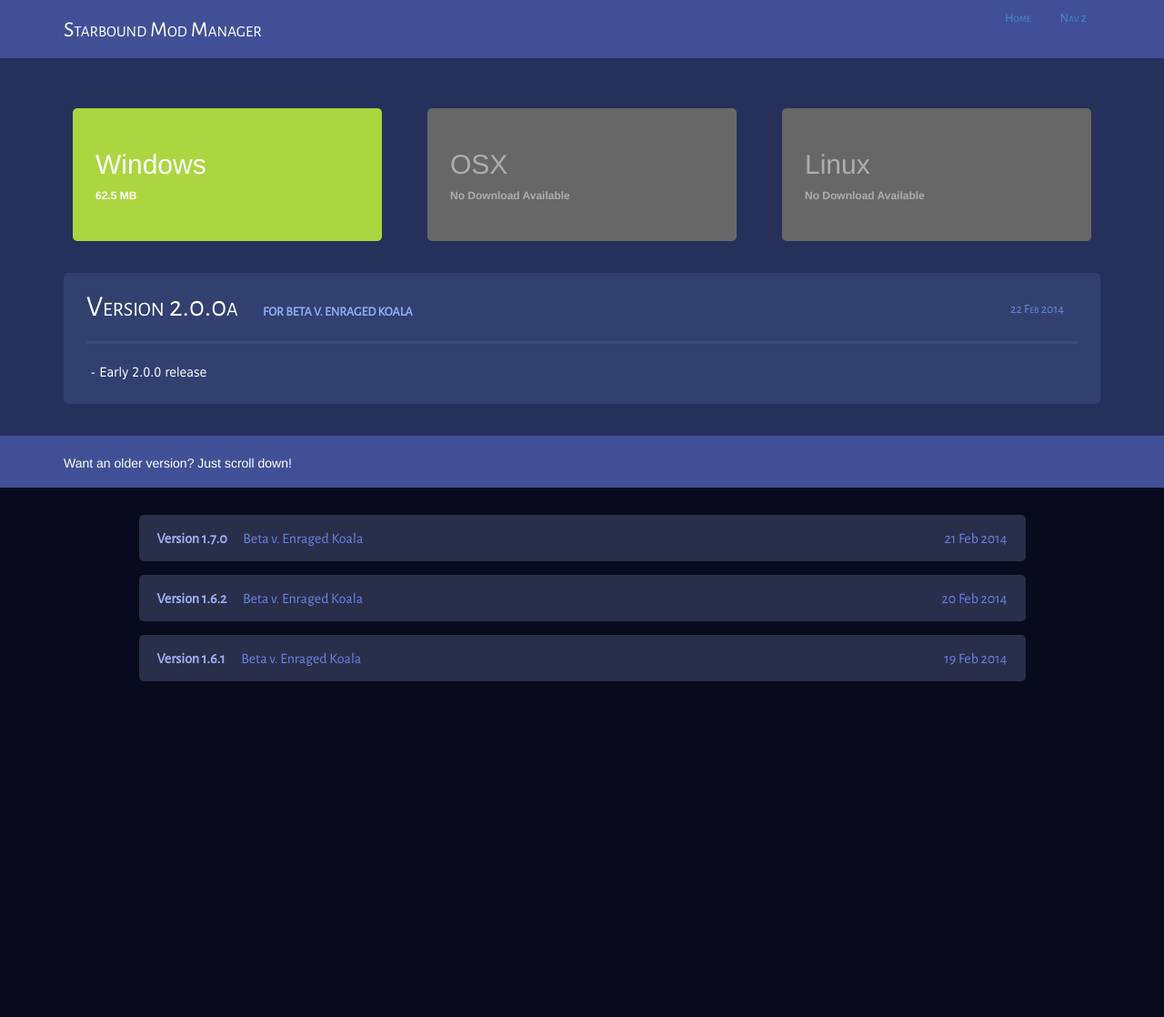
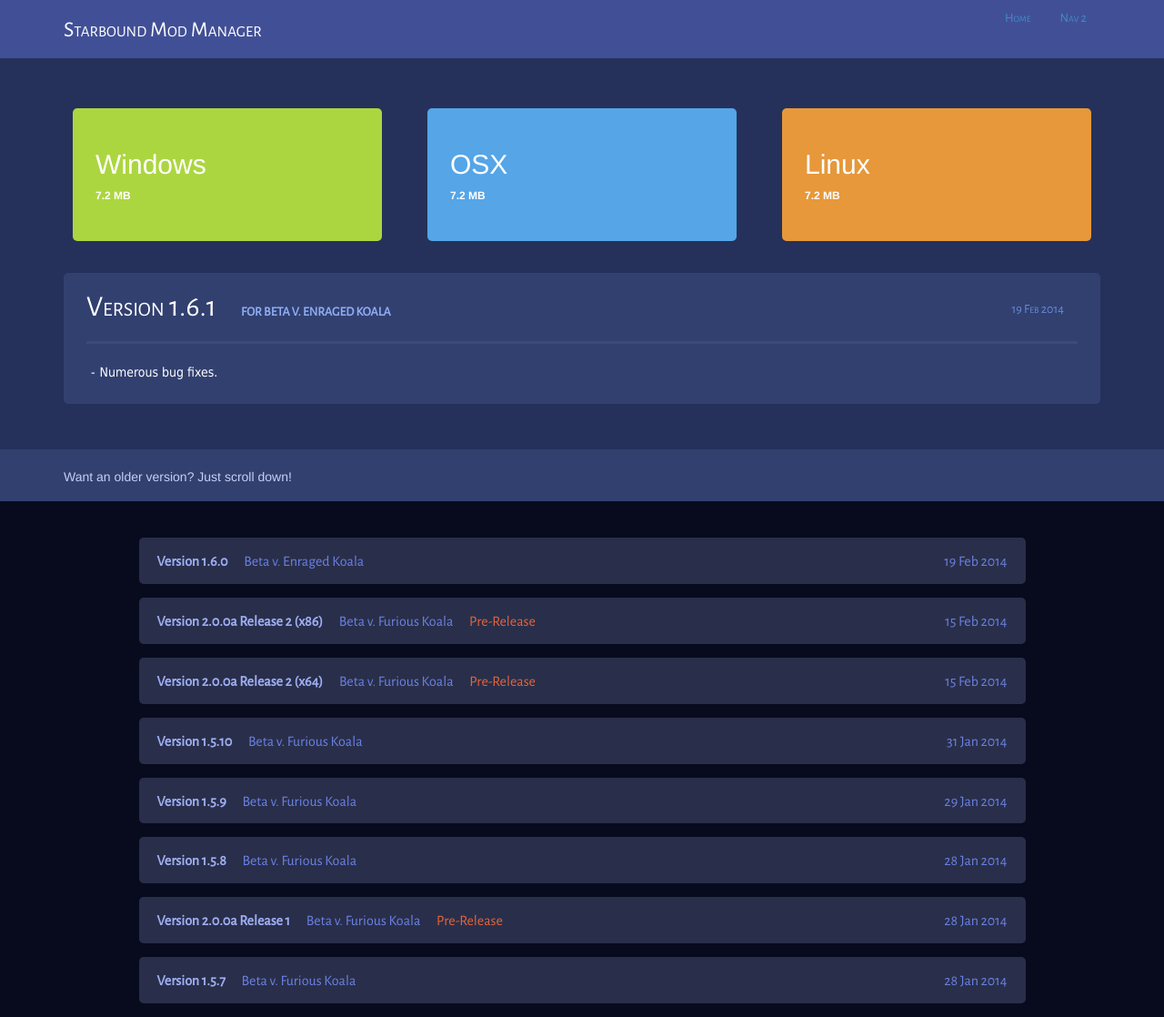
Before and after one commit to LunaTheArcticFox/Starbound-Mod-Manager, a Jekyll site: the page built from index.html, in a window 1280 px wide. Shown: the whole page at 91% size. Built offline with Jekyll 4.4.1, drawn with Linux system fonts in a browser that asks for light colours; Markdown is read by kramdown in place of the engine named in the settings; before the commit the page ends 900 px from its top, so only the background shows below that.

Commit message:
Added in posts for each mod manager version hosted on GitHub.

```diff
--- a/_includes/post-download-block.html
+++ b/_includes/post-download-block.html
@@ -9,7 +9,7 @@
           <a href="{{ post.windowslink }}" class="download-link">
             <div class="download-button windows-button">
               <h2>Windows</h2>
-              <p>{{ post.windowssize }}</p>
+              <p>{{ post.windowssize }} MB</p>
             </div>
           </a>
         {% else %}
@@ -25,7 +25,7 @@
           <a href="{{ post.osxlink }}" class="download-link">
             <div class="download-button osx-button">
               <h2>OSX</h2>
-              <p>{{ post.osxsize }}</p>
+              <p>{{ post.osxsize }} MB</p>
             </div>
           </a>
         {% else %}
@@ -41,7 +41,7 @@
           <a href="{{ post.linuxlink }}" class="download-link">
             <div class="download-button linux-button">
               <h2>Linux</h2>
-              <p>{{ post.linuxsize }}</p>
+              <p>{{ post.linuxsize }} MB</p>
             </div>
           </a>
         {% else %}
@@ -58,6 +58,9 @@
       <span class="darkest pull-right">{{ post.date | date_to_string }}</span>
 	  <span class="lighter">{{ post.title }}</span>
 	  <span class="darker">for {{ post.gameversion }}</span>
+	  {% if post.prerelease == true %}
+	  	<span class="prerelease-tag">Pre-release</span>
+	  {% endif %}
       <div class="container">{{ post.content }}</div>
     </div>
 
--- /dev/null
+++ b/_posts/2014-01-28-1.5.7.markdown
@@ -0,0 +1,17 @@
+---
+layout: post
+title:  "Version 1.5.7"
+date:   2014-01-28 15:27:26
+version: 1.5.7
+prerelease: no
+gameversion: Beta v. Furious Koala
+windowslink: https://github.com/KrazyTheFox/Starbound-Mod-Manager/releases/download/v1.5.7/StarboundModManager-KrazyTheFox.zip
+windowssize: 7.1
+osxlink: https://github.com/KrazyTheFox/Starbound-Mod-Manager/releases/download/v1.5.7/StarboundModManager-KrazyTheFox.zip
+osxsize: 7.1
+linuxlink: https://github.com/KrazyTheFox/Starbound-Mod-Manager/releases/download/v1.5.7/StarboundModManager-KrazyTheFox.zip
+linuxsize: 7.1
+---
+<ul class="hyphen-list">
+	<li>Fixes a bug in which mods with only files containing "__merge" would not get added to the mod manager.</li>
+</ul>
--- /dev/null
+++ b/_posts/2014-01-28-1.5.8.markdown
@@ -0,0 +1,17 @@
+---
+layout: post
+title:  "Version 1.5.8"
+date:   2014-01-28 18:27:19
+version: 1.5.8
+prerelease: no
+gameversion: Beta v. Furious Koala
+windowslink: https://github.com/KrazyTheFox/Starbound-Mod-Manager/releases/download/v1.5.8/StarboundModManager-KrazyTheFox.zip
+windowssize: 7.1
+osxlink: https://github.com/KrazyTheFox/Starbound-Mod-Manager/releases/download/v1.5.8/StarboundModManager-KrazyTheFox.zip
+osxsize: 7.1
+linuxlink: https://github.com/KrazyTheFox/Starbound-Mod-Manager/releases/download/v1.5.8/StarboundModManager-KrazyTheFox.zip
+linuxsize: 7.1
+---
+<ul class="hyphen-list">
+	<li>Fixed a major bug with replace() working as intended... breaking something that wanted it to work differently.</li>
+</ul>
--- /dev/null
+++ b/_posts/2014-01-28-2.0.0a-r1.markdown
@@ -0,0 +1,21 @@
+---
+layout: post
+title:  "Version 2.0.0a Release 1"
+date:   2014-01-28 15:27:26
+version: 2.0.0a-r1
+prerelease: yes
+gameversion: Beta v. Furious Koala
+windowslink: https://github.com/KrazyTheFox/Starbound-Mod-Manager/releases/download/v2.0.0-alpha/StarboundModManager-2.0.0a.zip
+windowssize: 16.5
+osxlink: none
+osxsize: 0.0
+linuxlink: none
+linuxsize: 0.0
+---
+<ul class="hyphen-list">
+	<li>Very, very early build of the program.</li>
+	<li>Uploaded for early translation purposes and some testing.</li>
+	<li>Likely chock full of bugs.</li>
+	<li>Folders are hard coded, so don't expect any installation of mods to work.</li>
+	<li>Adding, deleting, hiding, and re-ordering should work, however.</li>
+</ul>
--- /dev/null
+++ b/_posts/2014-01-29-1.5.9.markdown
@@ -0,0 +1,17 @@
+---
+layout: post
+title:  "Version 1.5.9"
+date:   2014-01-29 20:03:57
+version: 1.5.9
+prerelease: no
+gameversion: Beta v. Furious Koala
+windowslink: https://github.com/KrazyTheFox/Starbound-Mod-Manager/releases/download/v1.5.9/StarboundModManager-KrazyTheFox.zip
+windowssize: 7.1
+osxlink: https://github.com/KrazyTheFox/Starbound-Mod-Manager/releases/download/v1.5.9/StarboundModManager-KrazyTheFox.zip
+osxsize: 7.1
+linuxlink: https://github.com/KrazyTheFox/Starbound-Mod-Manager/releases/download/v1.5.9/StarboundModManager-KrazyTheFox.zip
+linuxsize: 7.1
+---
+<ul class="hyphen-list">
+	<li>Fixed a major bug.</li>
+</ul>
--- /dev/null
+++ b/_posts/2014-01-31-1.5.10.markdown
@@ -0,0 +1,17 @@
+---
+layout: post
+title:  "Version 1.5.10"
+date:   2014-01-31 16:45:50
+version: 1.5.10
+prerelease: no
+gameversion: Beta v. Furious Koala
+windowslink: https://github.com/KrazyTheFox/Starbound-Mod-Manager/releases/download/v1.5.10/StarboundModManager-KrazyTheFox.zip
+windowssize: 7.1
+osxlink: https://github.com/KrazyTheFox/Starbound-Mod-Manager/releases/download/v1.5.10/StarboundModManager-KrazyTheFox.zip
+osxsize: 7.1
+linuxlink: https://github.com/KrazyTheFox/Starbound-Mod-Manager/releases/download/v1.5.10/StarboundModManager-KrazyTheFox.zip
+linuxsize: 7.1
+---
+<ul class="hyphen-list">
+	<li>Fixed a subdirectory bug.</li>
+</ul>
--- /dev/null
+++ b/_posts/2014-02-15-2.0.0a-r2-x32.markdown
@@ -0,0 +1,18 @@
+---
+layout: post
+title:  "Version 2.0.0a Release 2 (x86)"
+date:   2014-02-15 16:01:10
+version: 2.0.0a-r2-x32
+prerelease: yes
+gameversion: Beta v. Furious Koala
+windowslink: https://github.com/KrazyTheFox/Starbound-Mod-Manager/releases/download/v2.0.0x86-alpha.2/Starbound-Mod-Manager-2.0.0a.zip
+windowssize: 62.5
+osxlink: none
+osxsize: 0.0
+linuxlink: none
+linuxsize: 0.0
+---
+<ul class="hyphen-list">
+	<li>Early release of 2.0.0 for testing purposes.</li>
+	<li>32-Bit Only</li>
+</ul>
--- /dev/null
+++ b/_posts/2014-02-15-2.0.0a-r2-x64.markdown
@@ -0,0 +1,18 @@
+---
+layout: post
+title:  "Version 2.0.0a Release 2 (x64)"
+date:   2014-02-15 16:01:08
+version: 2.0.0a-r2-x64
+prerelease: yes
+gameversion: Beta v. Furious Koala
+windowslink: https://github.com/KrazyTheFox/Starbound-Mod-Manager/releases/download/v2.0.0-alpha.2/Starbound-Mod-Manager-2.0.0a.zip
+windowssize: 62.7
+osxlink: none
+osxsize: 0.0
+linuxlink: none
+linuxsize: 0.0
+---
+<ul class="hyphen-list">
+	<li>Early release of 2.0.0 for testing purposes.</li>
+	<li>64-Bit Only</li>
+</ul>
--- /dev/null
+++ b/_posts/2014-02-19-1.6.0.markdown
@@ -0,0 +1,19 @@
+---
+layout: post
+title:  "Version 1.6.0"
+date:   2014-02-19 17:09:01
+version: 1.6.0
+prerelease: no
+gameversion: Beta v. Enraged Koala
+windowslink: https://github.com/KrazyTheFox/Starbound-Mod-Manager/releases/download/v1.6.0/StarboundModManager-KrazyTheFox.zip
+windowssize: 7.2
+osxlink: https://github.com/KrazyTheFox/Starbound-Mod-Manager/releases/download/v1.6.0/StarboundModManager-KrazyTheFox.zip
+osxsize: 7.2
+linuxlink: https://github.com/KrazyTheFox/Starbound-Mod-Manager/releases/download/v1.6.0/StarboundModManager-KrazyTheFox.zip
+linuxsize: 7.2
+---
+<ul class="hyphen-list">
+	<li>Enraged Koala Support</li>
+	<li>Now compatible with .pak, .rar, and .7z archives</li>
+	<li>Bug Fixes</li>
+</ul>
--- a/_posts/2014-02-20-1.6.2.markdown
+++ /dev/null
@@ -1,16 +0,0 @@
----
-layout: post
-title:  "Version 1.6.2"
-date:   2014-02-20 22:35:23
-version: 1.6.2
-gameversion: Beta v. Enraged Koala
-windowslink: none
-windowssize: 7.2 MB
-osxlink: none
-osxsize: 7.2 MB
-linuxlink: none
-linuxsize: 7.2 MB
----
-<ul class="hyphen-list">
-	<li>Bug Fixes</li>
-</ul>
--- a/_posts/2014-02-21-1.7.0.markdown
+++ /dev/null
@@ -1,17 +0,0 @@
----
-layout: post
-title:  "Version 1.7.0"
-date:   2014-02-21 22:35:23
-version: 1.7.0
-gameversion: Beta v. Enraged Koala
-windowslink: https://github.com/KrazyTheFox/Starbound-Mod-Manager/releases/download/v1.6.1/StarboundModManager-KrazyTheFox.zip
-windowssize: 7.2 MB
-osxlink: https://github.com/KrazyTheFox/Starbound-Mod-Manager/releases/download/v1.6.1/StarboundModManager-KrazyTheFox.zip
-osxsize: 7.2 MB
-linuxlink: https://github.com/KrazyTheFox/Starbound-Mod-Manager/releases/download/v1.6.1/StarboundModManager-KrazyTheFox.zip
-linuxsize: 7.2 MB
----
-<ul class="hyphen-list">
-	<li>Better Save Backups</li>
-	<li>Bug Fixes</li>
-</ul>
--- a/css/main.css
+++ b/css/main.css
@@ -30,7 +30,7 @@
 
 .jumbotron {
   padding-top: 35px;
-  padding-bottom: 35px;
+  padding-bottom: 50px;
   background-color: #25315b;
 }
 
@@ -55,6 +55,10 @@
   color: #678ad7;
 }
 
+.version-info .prerelease-tag {
+  color: #e6633b;
+}
+
 @media (min-width: 441px) {
   .version-info .lighter {
     font-size: 32px;
@@ -76,6 +80,11 @@
     padding-top: 15px;
     padding-right: 15px;
     margin-bottom: -15px;
+    white-space: nowrap;
+  }
+
+  .version-info .prerelease-tag {
+    padding-left: 15px;
     white-space: nowrap;
   }
 }
@@ -102,6 +111,10 @@
     white-space: nowrap;
     float: left;
     text-align: left;
+  }
+
+  .version-info .prerelease-tag {
+    white-space: nowrap;
   }
 }
 
@@ -153,11 +166,12 @@
 }
 
 .more-banner {
-  background-color: #415096;
-  color: #ffffff;
+  background-color: #324070;
+  color: #c6cef5;
   font-size: 14px;
   padding-top: 20px;
   padding-bottom: 17px;
+  margin-bottom: 40px;
 }
 
 .windows-button {
@@ -218,6 +232,12 @@
   white-space: nowrap;
 }
 
+.old-version .prerelease-tag {
+  color: #e6633b;
+  padding-left: 15px;
+  white-space: nowrap;
+}
+
 .smaller {
   font-size: 12px;
 }
--- a/index.html
+++ b/index.html
@@ -21,6 +21,9 @@
           <div class="col-xs-10 old-version">
             <span class="lighter">{{ post.title }}</span>
             <span class="darker">{{ post.gameversion }}</span>
+            {% if post.prerelease == true %}
+              <span class="prerelease-tag">Pre-Release</span>
+            {% endif %}
             <span class="darker pull-right">{{ post.date | date_to_string }}</span>
           </div>
           <div class="col-xs-1"></div>
```
Also changed, not shown: _posts/2014-02-19-1.6.1.markdown (+6 -7 lines), _posts/2014-02-22-2.0.0a.markdown (deleted, +0 -16 lines). Lines whose indentation alone changed are shown as unchanged.
